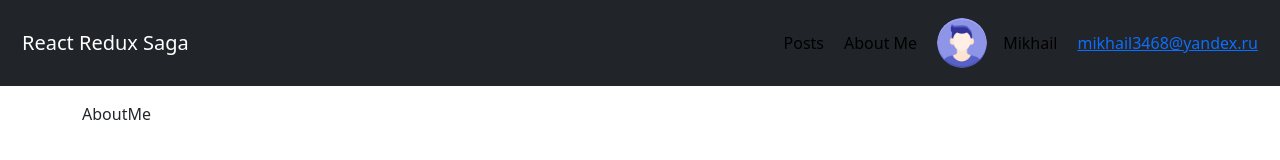
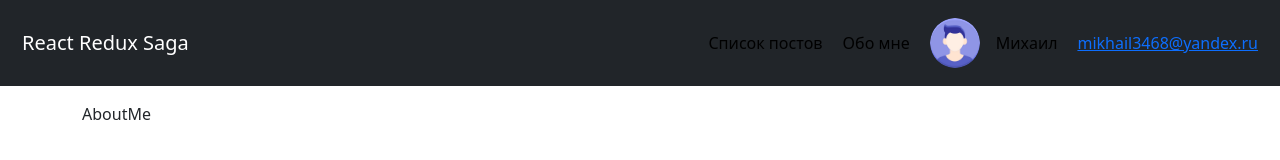
Before and after one commit to Michael3468/react-test-task, a React (Vite) app: page /about-me in a window 1280 px wide. Shown: the top 160 px of the page. Built offline with nearby package versions, Linux system fonts and the light colour scheme.

Commit message:
refactor: translate labels on links

```diff
--- a/src/components/Header.tsx
+++ b/src/components/Header.tsx
@@ -58,14 +58,14 @@ const Header = () => {
                 onClick={handleClick}
                 style={{ ...styles, textDecoration: 'none', color: 'black' }}
               >
-                Posts
+                Список постов
               </Link>
               <Link
                 to={routes.ABOUT_ME}
                 onClick={handleClick}
                 style={{ ...styles, textDecoration: 'none', color: 'black' }}
               >
-                About Me
+                Обо мне
               </Link>
               {/* TODO: userInfo component */}
               <div style={{ ...styles, display: 'flex', alignItems: 'center' }}>
@@ -79,7 +79,7 @@ const Header = () => {
                   }}
                 />
                 <span className="ms-3" style={{ color: 'black' }}>
-                  Mikhail
+                  Михаил
                 </span>
               </div>
 
--- a/src/components/Post.tsx
+++ b/src/components/Post.tsx
@@ -46,7 +46,7 @@ const Post: FC<TPost> = ({ id, userId, title, body }) => {
       </div>
 
       <button className="mb-3" type="button" onClick={() => toggleComments()}>
-        Comments
+        Комментарии
       </button>
 
       {isCommentsVisible && (
```
